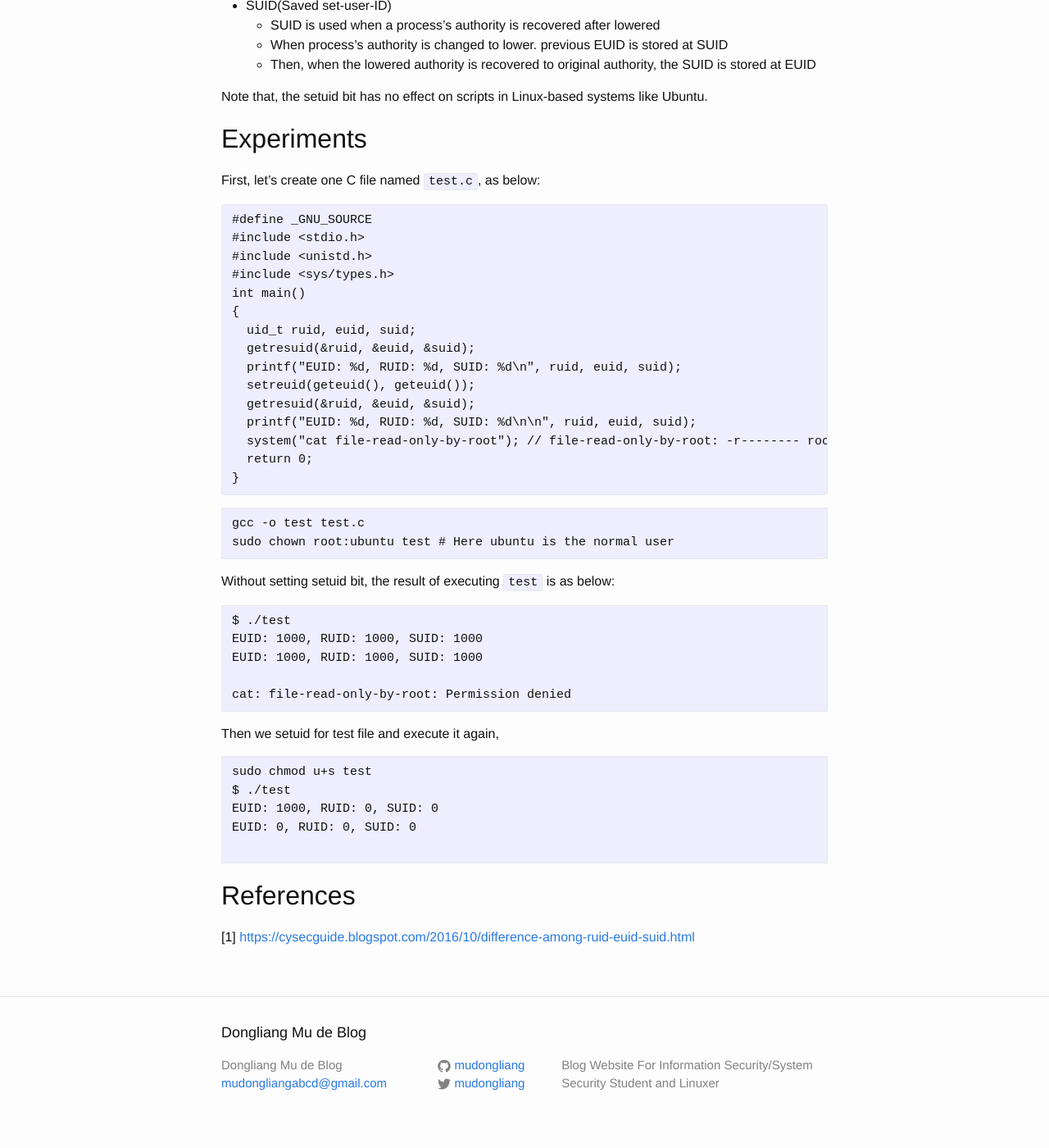
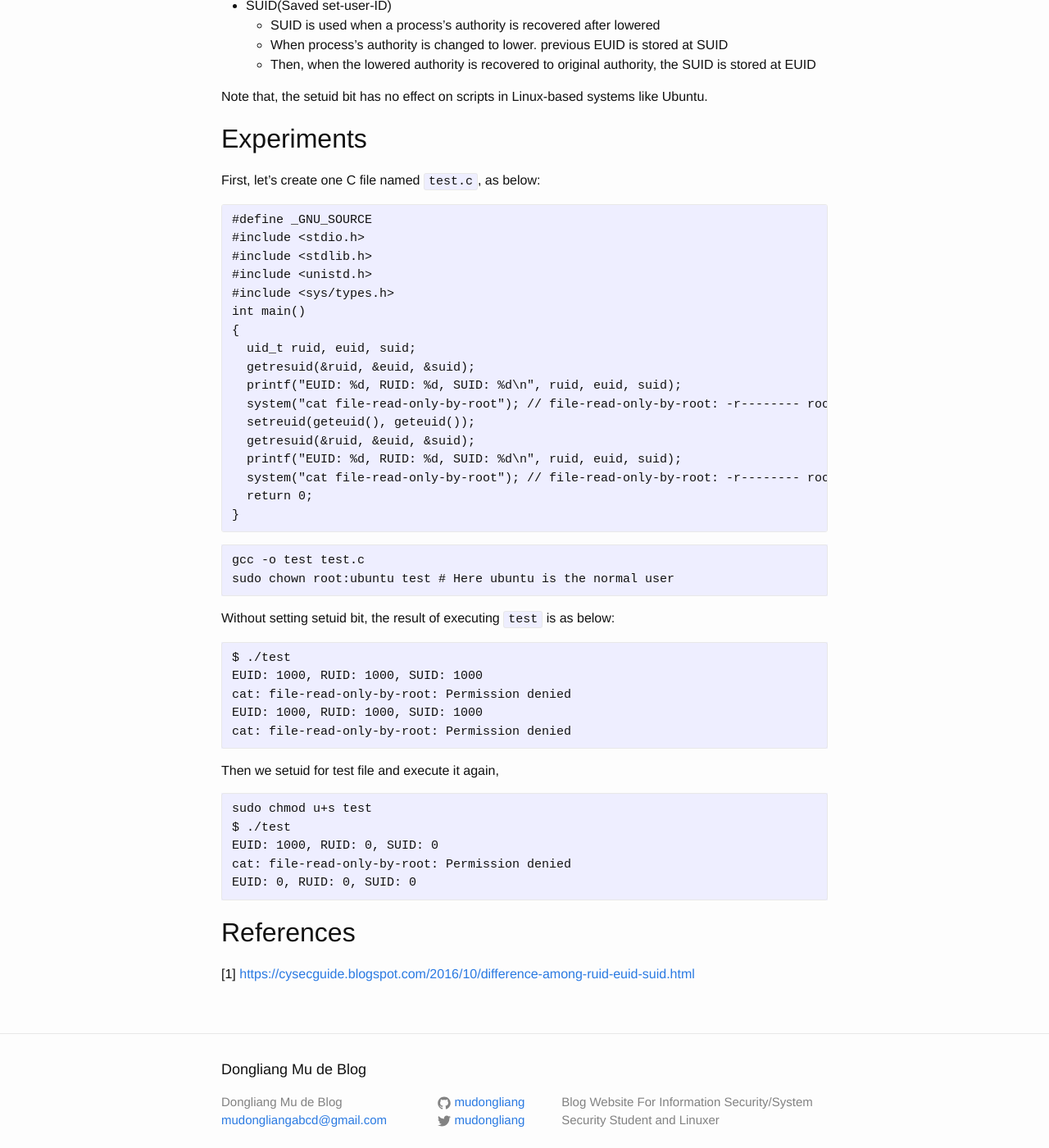
Before and after one commit to mudongliang/mudongliang.github.io, a Jekyll site: the page built from _posts/2020-09-17-ruid-euid-suid-usage-in-linux.md, in a window 1280 px wide and 1400 px high, scrolled down 571 px. Shown: the whole window at 82% size. Built offline with Jekyll 4.4.1, drawn with Linux system fonts in a browser that asks for light colours.

Commit message:
add system testing before setreuid

````diff
--- a/_posts/2020-09-17-ruid-euid-suid-usage-in-linux.md
+++ b/_posts/2020-09-17-ruid-euid-suid-usage-in-linux.md
@@ -35,6 +35,7 @@ First, let's create one C file named `test.c`, as below:
 ```C
 #define _GNU_SOURCE
 #include <stdio.h>
+#include <stdlib.h>
 #include <unistd.h>
 #include <sys/types.h>
 int main()
@@ -42,9 +43,10 @@ int main()
   uid_t ruid, euid, suid;
   getresuid(&ruid, &euid, &suid);
   printf("EUID: %d, RUID: %d, SUID: %d\n", ruid, euid, suid);
+  system("cat file-read-only-by-root"); // file-read-only-by-root: -r-------- root root
   setreuid(geteuid(), geteuid());
   getresuid(&ruid, &euid, &suid);
-  printf("EUID: %d, RUID: %d, SUID: %d\n\n", ruid, euid, suid);
+  printf("EUID: %d, RUID: %d, SUID: %d\n", ruid, euid, suid);
   system("cat file-read-only-by-root"); // file-read-only-by-root: -r-------- root root
   return 0;
 }
@@ -60,8 +62,8 @@ Without setting setuid bit, the result of executing `test` is as below:
 ```
 $ ./test
 EUID: 1000, RUID: 1000, SUID: 1000
+cat: file-read-only-by-root: Permission denied
 EUID: 1000, RUID: 1000, SUID: 1000
-
 cat: file-read-only-by-root: Permission denied
 ```
 
@@ -71,8 +73,8 @@ Then we setuid for test file and execute it again,
 sudo chmod u+s test
 $ ./test
 EUID: 1000, RUID: 0, SUID: 0
+cat: file-read-only-by-root: Permission denied
 EUID: 0, RUID: 0, SUID: 0
-
 ```
 
 ## References
````
